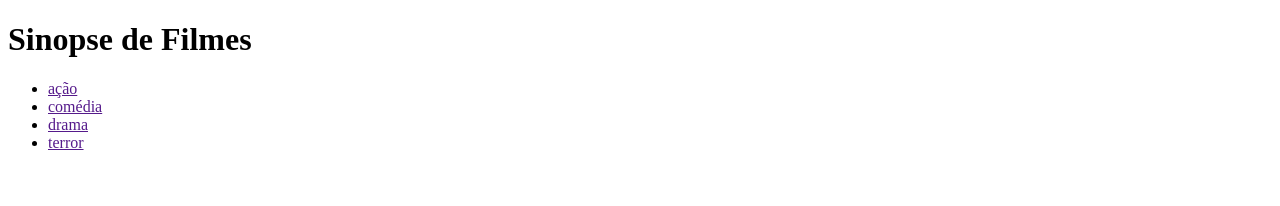
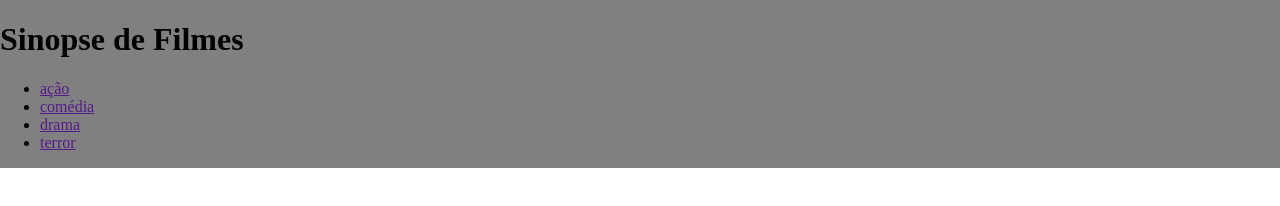
Before and after one commit to Nsmurliki/testepaginav2, a plain HTML site: page index.html in a window 1280 px wide. Drawn offline with Linux system fonts and the light colour scheme.

Commit message:
foi feito uma estilização minima no estilo.css e adicionado o link com o css e js no index.html

```diff
--- a/estilo.css
+++ b/estilo.css
@@ -0,0 +1,7 @@
+body {
+    margin: 0px;
+    display: grid;
+}
+header {
+    background-color: gray;
+}
--- a/index.html
+++ b/index.html
@@ -3,6 +3,8 @@
 <head>
     <meta charset="UTF-8">
     <meta name="viewport" content="width=device-width, initial-scale=1.0">
+    <link rel="stylesheet" href="estilo.css">
+    <script src="" defer></script>
     <title>Sinopse de filmes</title>
 </head>
 <body>
@@ -15,5 +17,7 @@
             <li><a href="">terror</a></li>
         </ul>
     </header>
+
+
 </body>
 </html>
```
